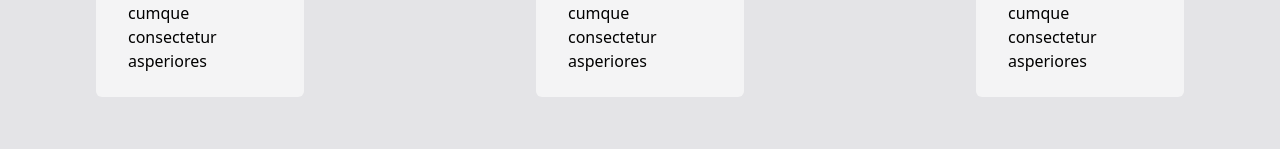
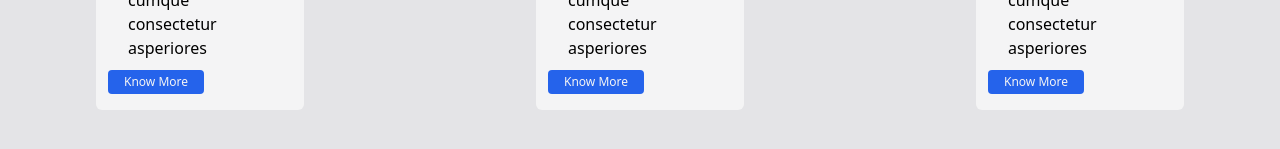
Before and after one commit to DEV-Gitanjali/React-js2, a React (Vite) app in the folder reacting/: page / in a window 1280 px wide. Shown: the part 515-664 px from the top of the page. Built offline with nearby package versions, Linux system fonts and the light colour scheme.

Commit message:
this code for button

```diff
--- a/reacting/src/App.jsx
+++ b/reacting/src/App.jsx
@@ -8,10 +8,10 @@ function App(){
 
 
   return(
-    <div>
+    <>
       <Card/>
 
-    </div>
+    </>
   );
 }
 export default App;
--- a/reacting/src/Components/Card.jsx
+++ b/reacting/src/Components/Card.jsx
@@ -30,6 +30,7 @@ function Card() {
             <div className='w-full px-3 py-4'>
               <h2 className='font-semibold'>{elem.name}</h2>
               <p className='px-5 py-2'>{elem.description}</p>
+              <button className="px-4 py-1 bg-blue-600 text-xs rounded text-zinc-100">Know More</button>
             </div>
           </div>
         </div>
```
